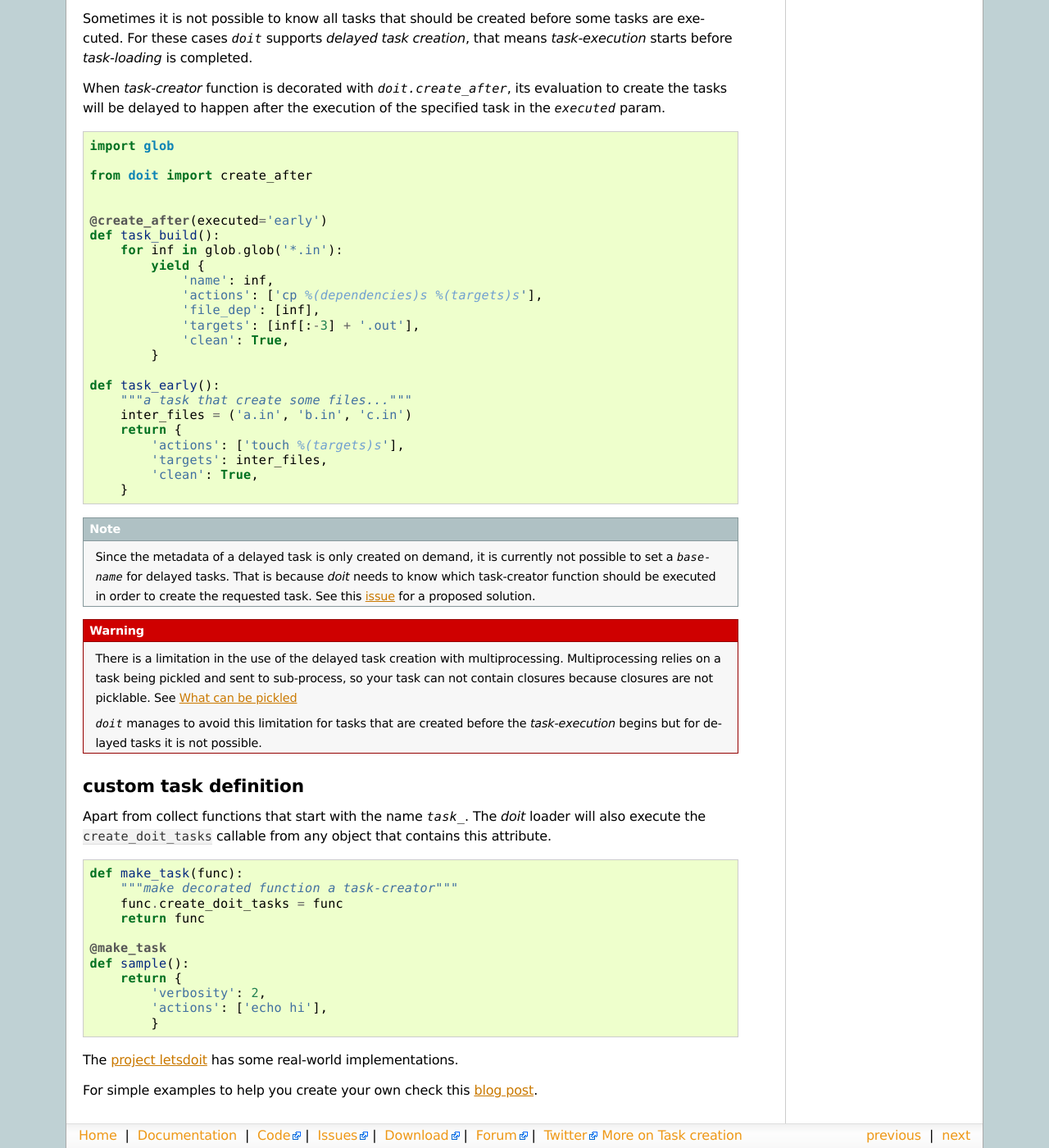
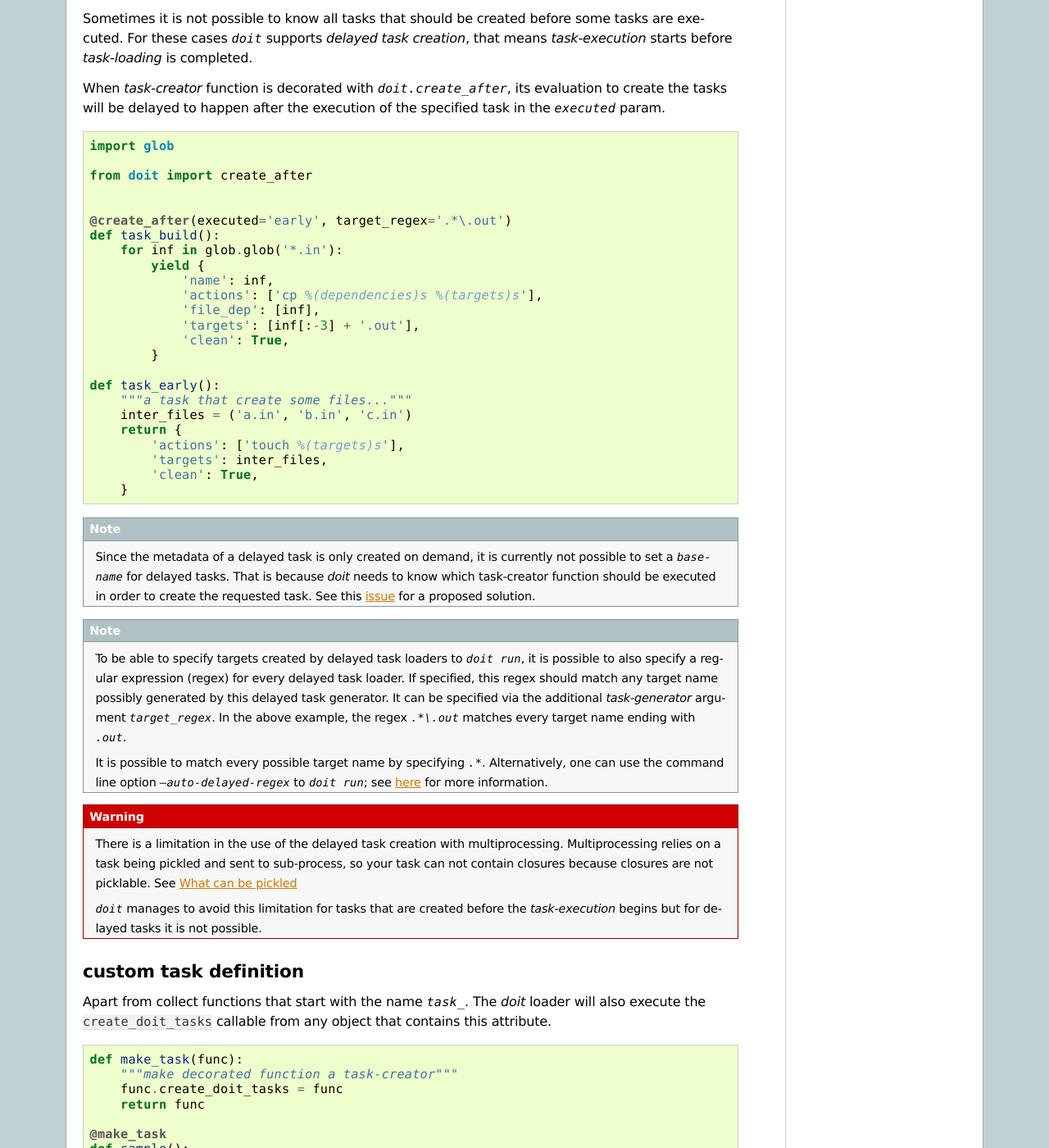
Before and after one commit to pydoit/doit, a Sphinx documentation site: the page built from doc/task_creation.rst, in a window 1280 px wide and 1400 px high, scrolled down 1088 px. Shown: the whole window at 82% size. Built offline with Sphinx 7.4.7, drawn with Linux system fonts in a browser that asks for light colours.

Commit message:
Added basic documentation for target regexes and --auto-delayed-regex.

```diff
--- a/doc/task_creation.rst
+++ b/doc/task_creation.rst
@@ -34,6 +34,7 @@ modules just by importing them into your *dodo* file.
    for more examples.
 
 
+.. _delayed-task-creation:
 
 delayed task creation
 ---------------------
@@ -70,6 +71,21 @@ execution of the specified task in the `executed` param.
    executed in order to create the requested task. See this
    `issue <https://github.com/pydoit/doit/issues/30>`_ for a proposed solution.
 
+.. _specify-target-regex:
+
+.. note::
+
+   To be able to specify targets created by delayed task loaders to `doit run`,
+   it is possible to also specify a regular expression (regex) for every
+   delayed task loader. If specified, this regex should match any target name
+   possibly generated by this delayed task generator. It can be specified via
+   the additional *task-generator* argument `target_regex`. In the above example,
+   the regex `.*\\.out` matches every target name ending with `.out`.
+
+   It is possible to match every possible target name by specifying `.*`.
+   Alternatively, one can use the command line option `--auto-delayed-regex`
+   to `doit run`; see :ref:`here <auto-delayed-regex>` for more information.
+
 .. warning::
 
    There is a limitation in the use of the delayed task creation with
--- a/doc/tutorial/delayed.py
+++ b/doc/tutorial/delayed.py
@@ -3,7 +3,7 @@ import glob
 from doit import create_after
 
 
-@create_after(executed='early')
+@create_after(executed='early', target_regex='.*\.out')
 def task_build():
     for inf in glob.glob('*.in'):
         yield {
```
Also changed, not shown: doc/cmd_run.rst (+16 -0 lines).
